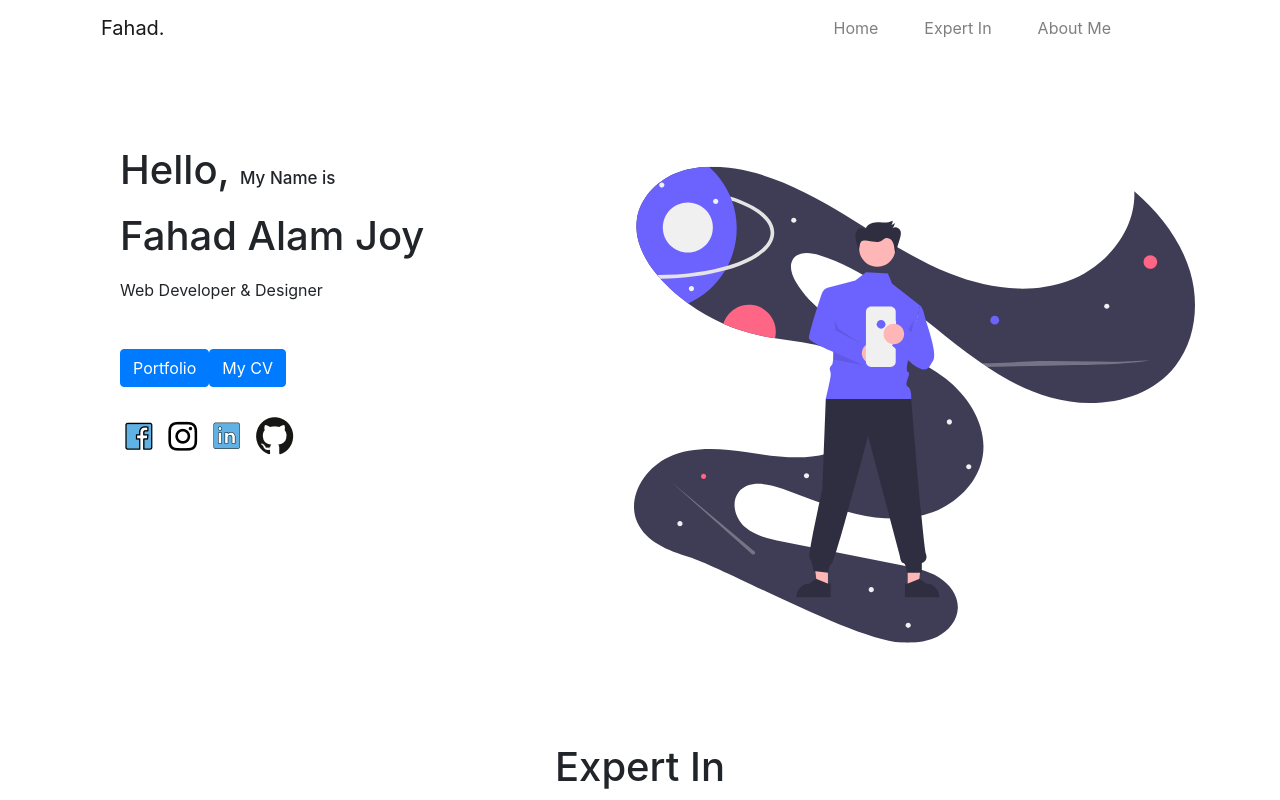
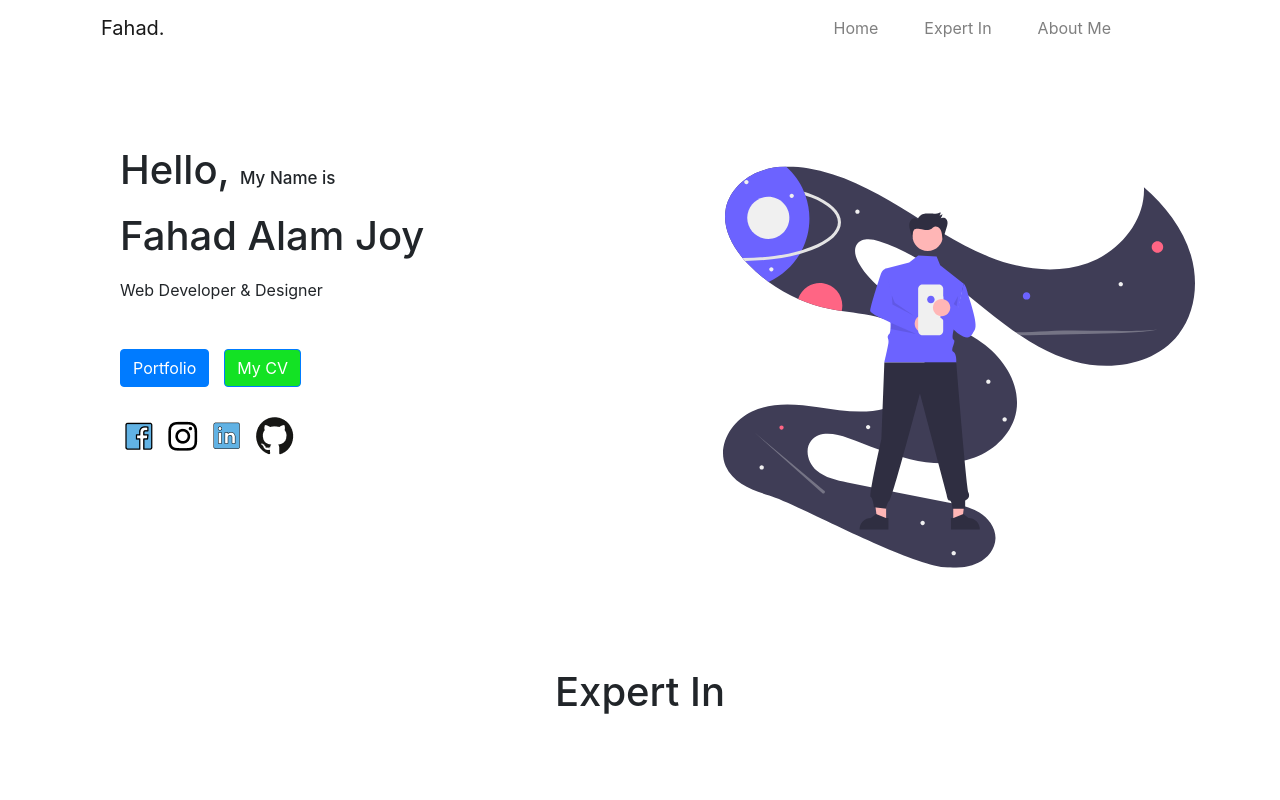
Before and after one commit to fahadalamjoy/my-site, a React (Create React App) app: page /about in a window 1280 px wide. Shown: the top 800 px of the page. Built offline with nearby package versions, Linux system fonts and the light colour scheme.

Commit message:
Update Hero.css

```diff
--- a/src/components/Hero/Hero.css
+++ b/src/components/Hero/Hero.css
@@ -2,7 +2,8 @@
   font-size: 17px;
 }
 .image {
-  padding-top: 50px;
+  /* padding-top: 50px; */
+  width: 100%;
 }
 .columone {
   padding-top: 90px;
@@ -26,3 +27,7 @@
 .socialicon {
   padding-right: 10px;
 }
+.cv {
+  background-color: rgb(19, 226, 36);
+  margin-left: 15px;
+}
```
